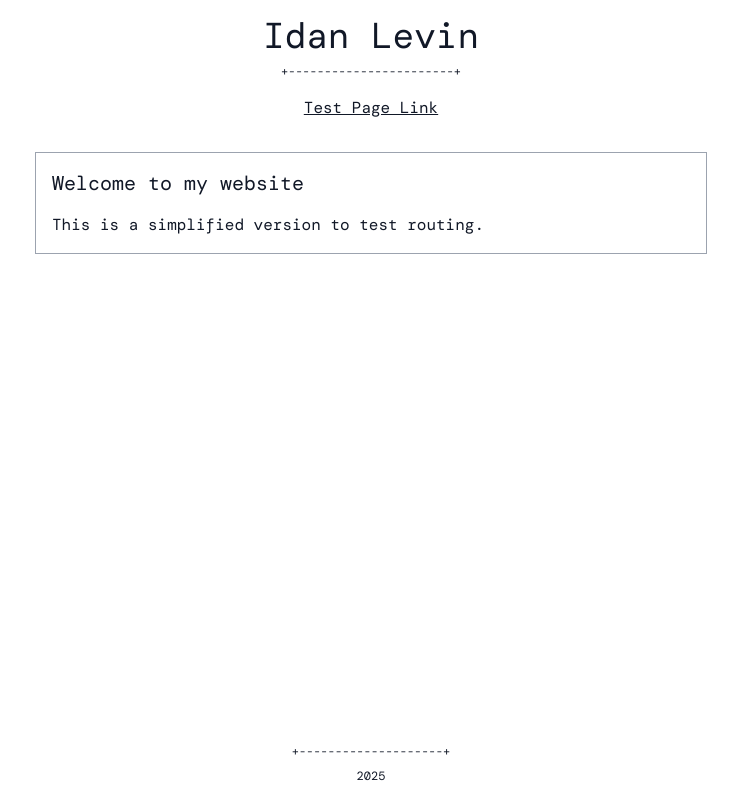
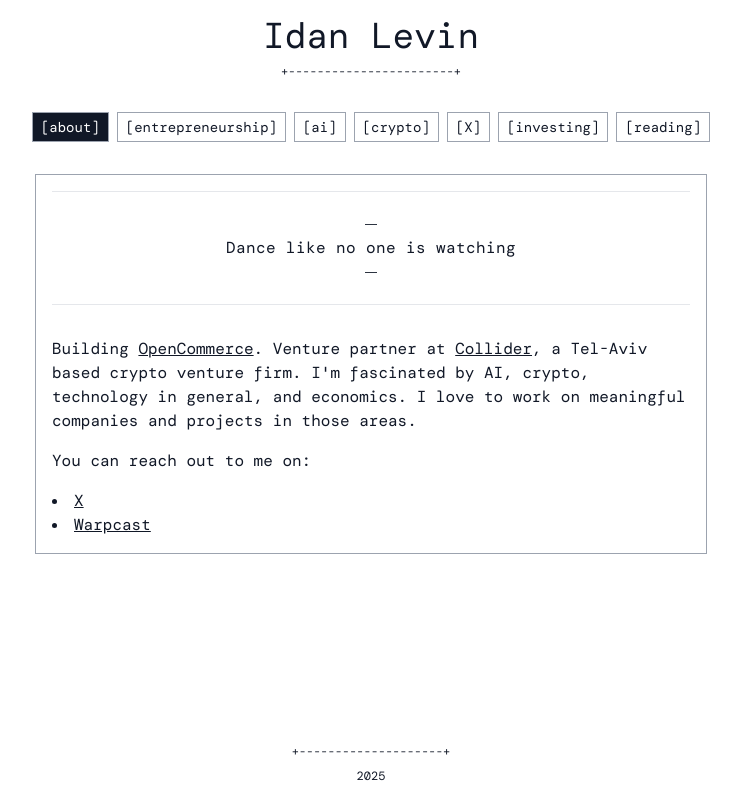
Before and after one commit to Idan-Levin/personal-website, a Next.js app in the folder personal-website/: page / in a window 1280 px wide. Shown: the whole page, without its empty margins (269-1010 px from the left). Built offline with nearby package versions, Linux system fonts and the light colour scheme.

Commit message:
Restore full website content while keeping routing fixes

```diff
--- a/personal-website/app/page.tsx
+++ b/personal-website/app/page.tsx
@@ -2,7 +2,6 @@
 
 import React, { useState } from "react"
 import { DM_Mono as Mono } from "next/font/google"
-import Link from "next/link"
 import { posts } from "./posts"
 
 interface Post {
@@ -38,23 +37,118 @@ export default function PersonalWebsite() {
       post.title.toLowerCase().includes(searchTerm.toLowerCase()),
   )
 
+  const handlePostClick = (post: Post) => {
+    if (post.tags.includes("X")) {
+      // Extract URL from content for X posts
+      const match = post.content.match(/href="([^"]*)"/)
+      if (match) {
+        window.open(match[1], '_blank')
+      }
+    } else {
+      setSelectedPost(post)
+    }
+  }
+
   return (
     <div className={`${mono.className} bg-white text-gray-900 min-h-screen flex flex-col items-center p-4`}>
       {/* Header */}
       <header className="text-center mb-8">
         <h1 className="text-4xl mb-2">Idan Levin</h1>
         <div className="text-xs">+-----------------------+</div>
-        <div className="mt-4">
-          <Link href="/test-page" className="underline">Test Page Link</Link>
-        </div>
       </header>
 
-      {/* Simple Content */}
+      {/* Navigation */}
+      <nav className="mb-8">
+        <button
+          onClick={() => {
+            setShowIntro(true)
+            setSelectedPost(null)
+          }}
+          className={`mx-1 px-2 py-1 text-sm ${
+            showIntro ? "bg-gray-900 text-white" : "bg-white text-gray-900"
+          } border border-gray-400 hover:bg-gray-200 transition-colors`}
+        >
+          [about]
+        </button>
+        {tags.map((tag) => (
+          <button
+            key={tag}
+            onClick={() => handleTagClick(tag)}
+            className={`mx-1 px-2 py-1 text-sm ${
+              selectedTag === tag && !showIntro ? "bg-gray-900 text-white" : "bg-white text-gray-900"
+            } border border-gray-400 hover:bg-gray-200 transition-colors`}
+          >
+            [{tag}]
+          </button>
+        ))}
+      </nav>
+
+      {/* Search */}
+      {!showIntro && (
+        <div className="w-full max-w-2xl mb-8 flex items-center">
+          <span className="mr-2">$</span>
+          <input
+            type="text"
+            value={searchTerm}
+            onChange={(e) => setSearchTerm(e.target.value)}
+            placeholder="search posts"
+            className="flex-grow bg-white border-b border-gray-400 focus:outline-none focus:border-gray-900 px-2 py-1"
+          />
+        </div>
+      )}
+
+      {/* Intro or Blog Posts or Selected Post */}
       <main className="w-full max-w-2xl">
-        <div className="mb-6 p-4 border border-gray-400">
-          <h2 className="text-xl mb-4">Welcome to my website</h2>
-          <p>This is a simplified version to test routing.</p>
-        </div>
+        {showIntro ? (
+          <div className="mb-6 p-4 border border-gray-400">
+            <div className="text-center mb-8 border-y py-6">
+              <div className="text-xs mb-1">―</div>
+              <p className="text-base tracking-wide">Dance like no one is watching</p>
+              <div className="text-xs mt-1">―</div>
+            </div>
+            <p className="mb-4">
+              Building <a href="https://opencommerce.xyz" className="underline">OpenCommerce</a>. Venture partner at <a href="https://collider.vc" className="underline">Collider</a>, a Tel-Aviv based crypto venture firm. I&apos;m fascinated by AI, crypto, technology in general, and economics. I love to work on meaningful companies and projects in those areas.
+            </p>
+            <p className="mb-4">You can reach out to me on:</p>
+            <ul className="list-disc list-inside">
+              <li><a href="https://x.com/0xidanlevin" className="underline">X</a></li>
+              <li><a href="https://warpcast.com/idanlevin" className="underline">Warpcast</a></li>
+            </ul>
+          </div>
+        ) : selectedPost ? (
+          <article className="mb-6 p-4 border border-gray-400">
+            <button onClick={() => setSelectedPost(null)} className="mb-4 text-sm underline">
+              &lt; Back to all posts
+            </button>
+            <div className="text-xs mb-1">{selectedPost.date}</div>
+            <h2 className="text-xl mb-2">{selectedPost.title}</h2>
+            <div className="text-xs mb-4">[{selectedPost.tags.join(" · ")}]</div>
+            <div
+              className="text-sm whitespace-pre-wrap"
+              dangerouslySetInnerHTML={{
+                __html: selectedPost.content.replace(
+                  /## (.*?)\n/g,
+                  '<h2 class="text-lg font-bold mt-6 mb-3">$1</h2>'
+                ).replace(
+                  /### (.*?)\n/g,
+                  '<h3 class="text-base font-semibold mt-4 mb-2">$1</h3>'
+                )
+              }}
+            />
+          </article>
+        ) : (
+          filteredPosts.map((post) => (
+            <article
+              key={post.id}
+              className="mb-6 p-4 border border-gray-200 hover:border-gray-400 transition-colors cursor-pointer"
+              onClick={() => handlePostClick(post)}
+            >
+              <div className="text-xs mb-1">{post.date}</div>
+              <h2 className="text-lg mb-1">{post.title}</h2>
+              <div className="text-xs">[{post.tags.join(" · ")}]</div>
+            </article>
+          ))
+        )}
       </main>
 
       {/* Footer */}
--- a/personal-website/next.config.js
+++ b/personal-website/next.config.js
@@ -1,11 +1,12 @@
 /** @type {import('next').NextConfig} */
 const nextConfig = {
-  // Barebones config to eliminate any routing issues
-  swcMinify: true,
-  reactStrictMode: true,
+  // Remove static export for proper Vercel deployment
+  // output: 'export',
   images: {
     unoptimized: true,
   },
+  // Removing trailingSlash to fix redirect issues
+  // trailingSlash: true,
 };
 
 module.exports = nextConfig;
```
